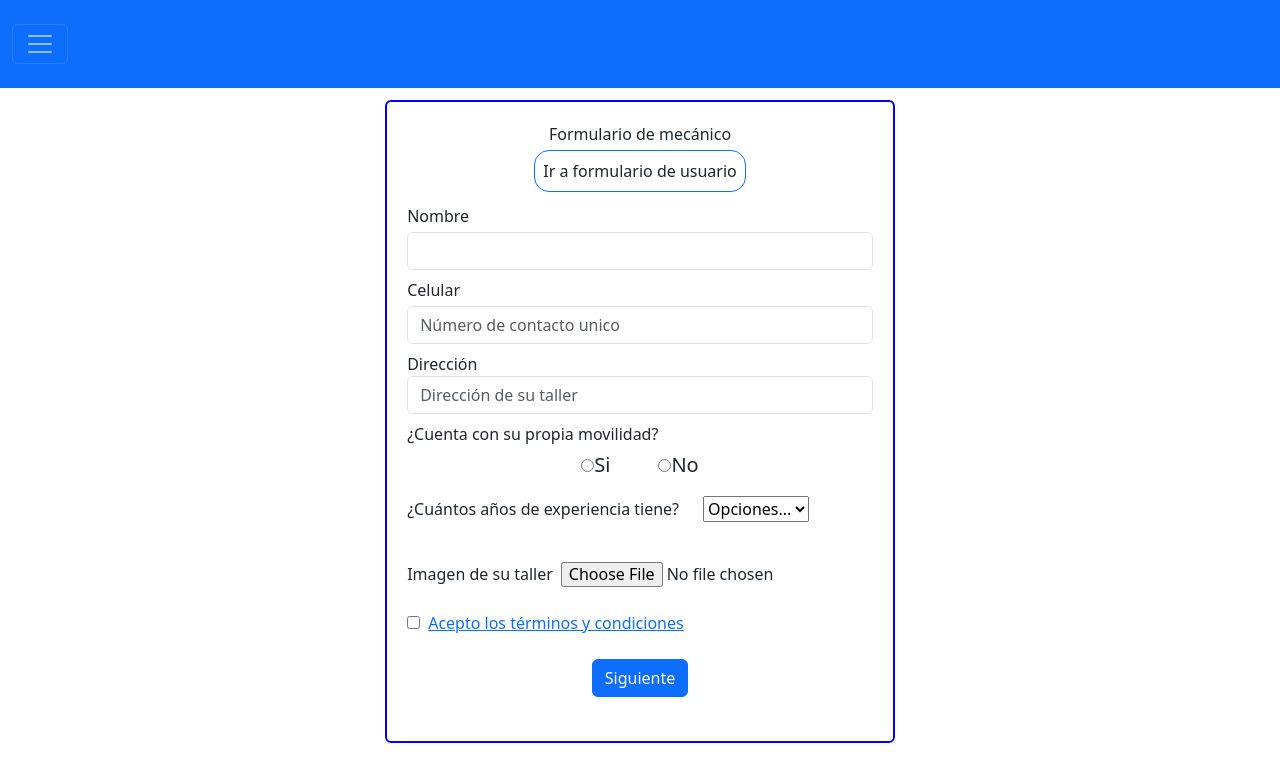
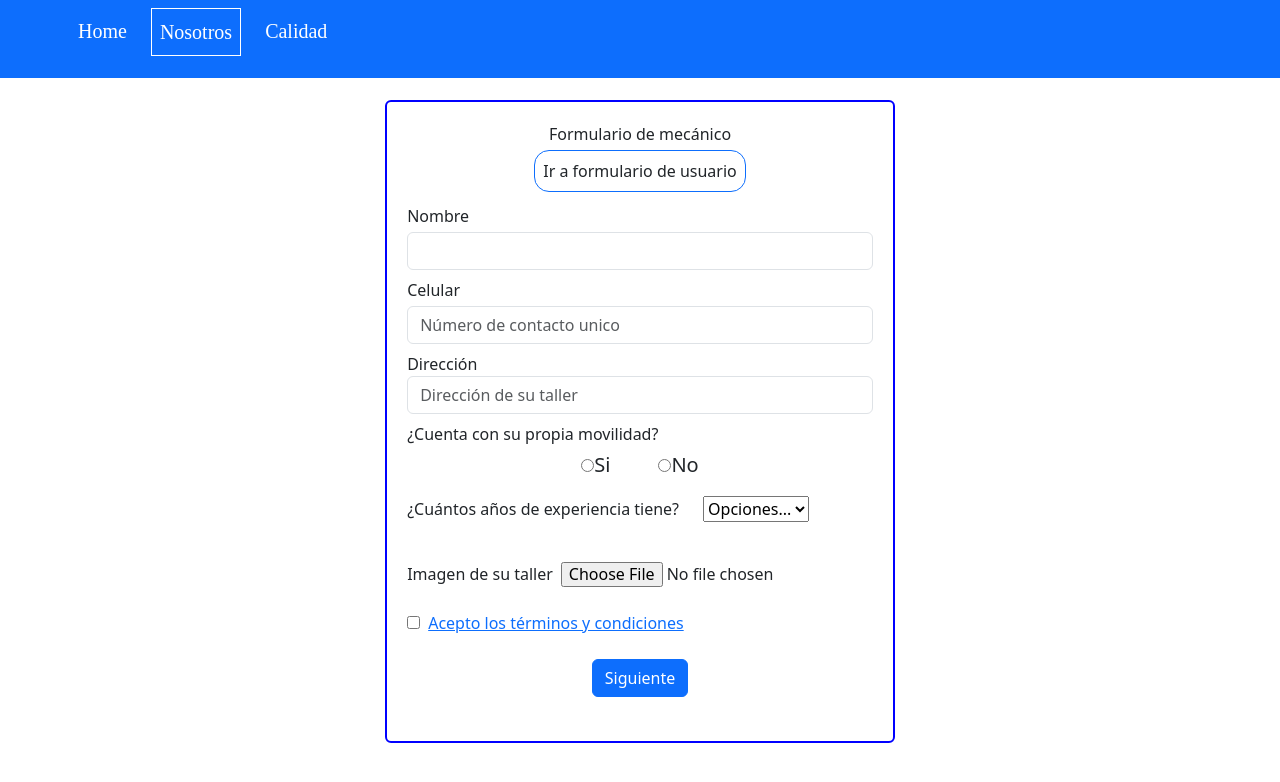
Before and after one commit to RodrigoKND/helpmechanic, a React (Create React App) app: page /#/mecanico in a window 1280 px wide. Shown: the top 782 px of the page. Built offline with nearby package versions, Linux system fonts and the light colour scheme; no server answers; a web font is replaced by a local one.

Commit message:
true si el usuario esta registrado

```diff
--- a/src/components/contain/borderContain.js
+++ b/src/components/contain/borderContain.js
@@ -1,19 +1,7 @@
-import { useEffect } from "react";
 import { Link } from "react-router-dom";
 import '../../fonts.css'
 import './contain.css'
 export default function Bordercontain() {
-    useEffect(() => {
-        const urlGET = 'https://hm-server-provider.onrender.com/'
-        fetch(urlGET, {
-            method: 'GET',
-            cache: 'no-store',
-            credentials: 'include'
-        })
-            .then(resp => resp.json())
-            .catch(err => console.error('Error'))
-    }, []);
-
     return (
         <div className='mt-5 itemsHome'>
             <div className="d-flex justify-content-center">
--- a/src/components/menu/header.js
+++ b/src/components/menu/header.js
@@ -2,14 +2,25 @@ import { Link } from 'react-router-dom';
 import '../../App.css';
 import '../../fonts.css';
 import './header.css';
+import { useEffect, useState } from 'react';
 
 function Menunav() {
+    const [notregistered, setnotregistered] = useState(false);
+    useEffect(() => {
+        fetch('https://hm-server-provider.onrender.com/Listamecanicos', {
+            method: 'GET',
+            credentials: 'include',
+            cache:'no-store'
+        }).then(data=>{
+            return data.ok ? setnotregistered(true): setnotregistered(false)
+        }).catch(err=> setnotregistered(false))
+    })
     return (
         <header>
-            <nav className='navbar navbar-dark bg-dark fixed-top'>
+            <nav className='navbar navbar-expand-lg navbar-dark bg-dark fixed-top'>
                 <div>
                     <div className='container-fluid bg-primary'
-                    style={{ position: 'fixed', zIndex: '1000', top: '0'}}>
+                        style={{ position: 'fixed', zIndex: '1000', top: '0' }}>
                         <button className='navbar-toggler mt-4 mb-4' type='button' data-bs-toggle='collapse'
                             data-bs-target='#navbarNav' aria-controls='navbarNav'
                             aria-expanded='false' aria-label='Toggle navigation'>
@@ -17,27 +28,35 @@ function Menunav() {
                         </button>
                         <div className='collapse navbar-collapse' id='navbarNav'>
                             <ul className='navbar-nav menu container title'>
-                                <li className='nav-item me-3'>
+                                <li className='nav-item me-3 mb-4 mt-2'>
+                                    <Link className='nav-link active border p-2 border border-0 text-white' to='/'>
+                                        Home
+                                    </Link>
+                                </li>
+                                <li className='nav-item me-3 mt-2'>
                                     <Link className='nav-link active text-white p-2 border border-white' aria-current='page'
                                         to='/nosotros'>
                                         Nosotros
                                     </Link>
                                 </li>
-                                <li className='nav-item  mt-4 me-3 mb-4'>
+                                <li className='nav-item  mt-2 me-3 mb-3'>
                                     <Link className='nav-link active border p-2 border border-0 text-white' to='/calidad'>
                                         Calidad
                                     </Link>
                                 </li>
-                                <li className='nav-item me-3 mb-4'>
-                                    <Link className='nav-link active border p-2 border border-0 text-white' to='/'>
-                                        Home
-                                    </Link>
-                                </li>
+                                {
+                                    notregistered ?
+                                <div className='mt-3' style={{ marginLeft: '65%'}}>
+                                    <button className='btn text-white bg-danger' type='submit' >
+                                        Cerrar session
+                                    </button>
+                                </div>:
+                                " "
+                                }
                             </ul>
                         </div>
                     </div>
                 </div>
-
             </nav>
         </header>
 
```
